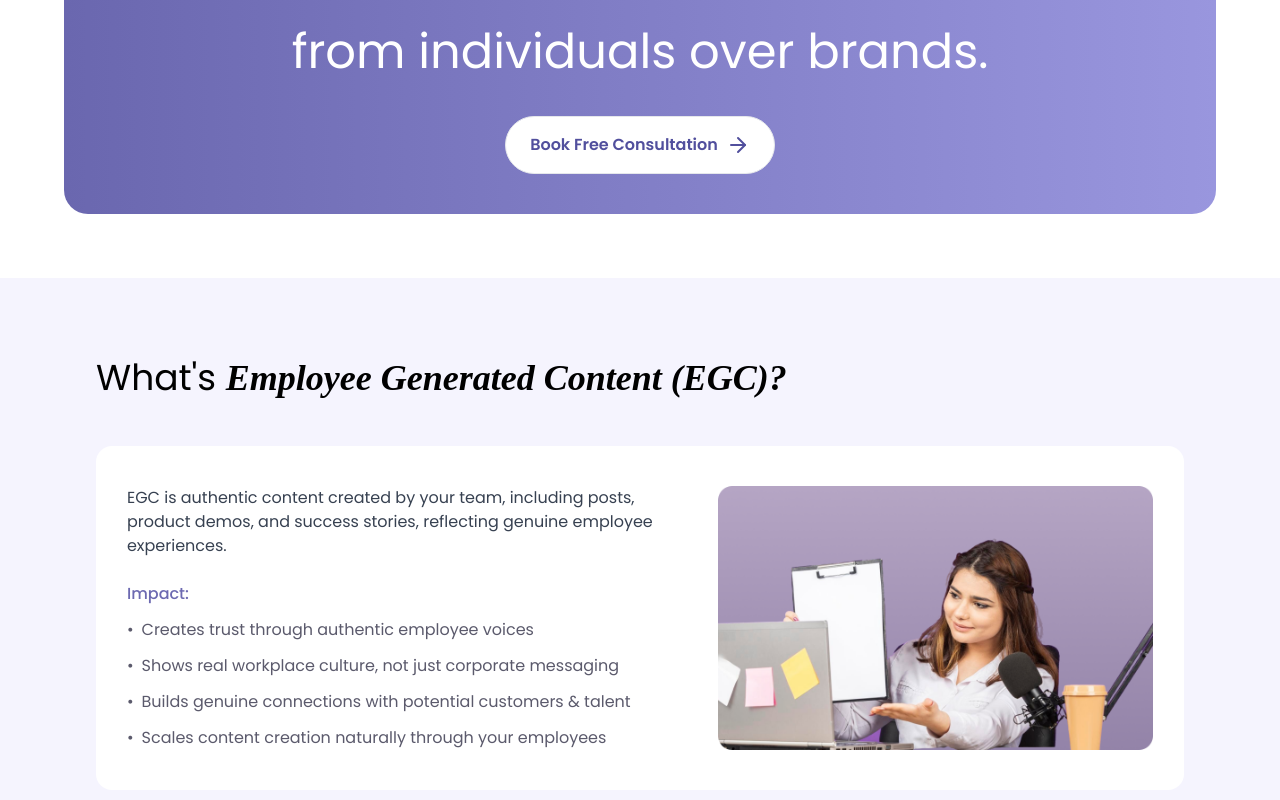
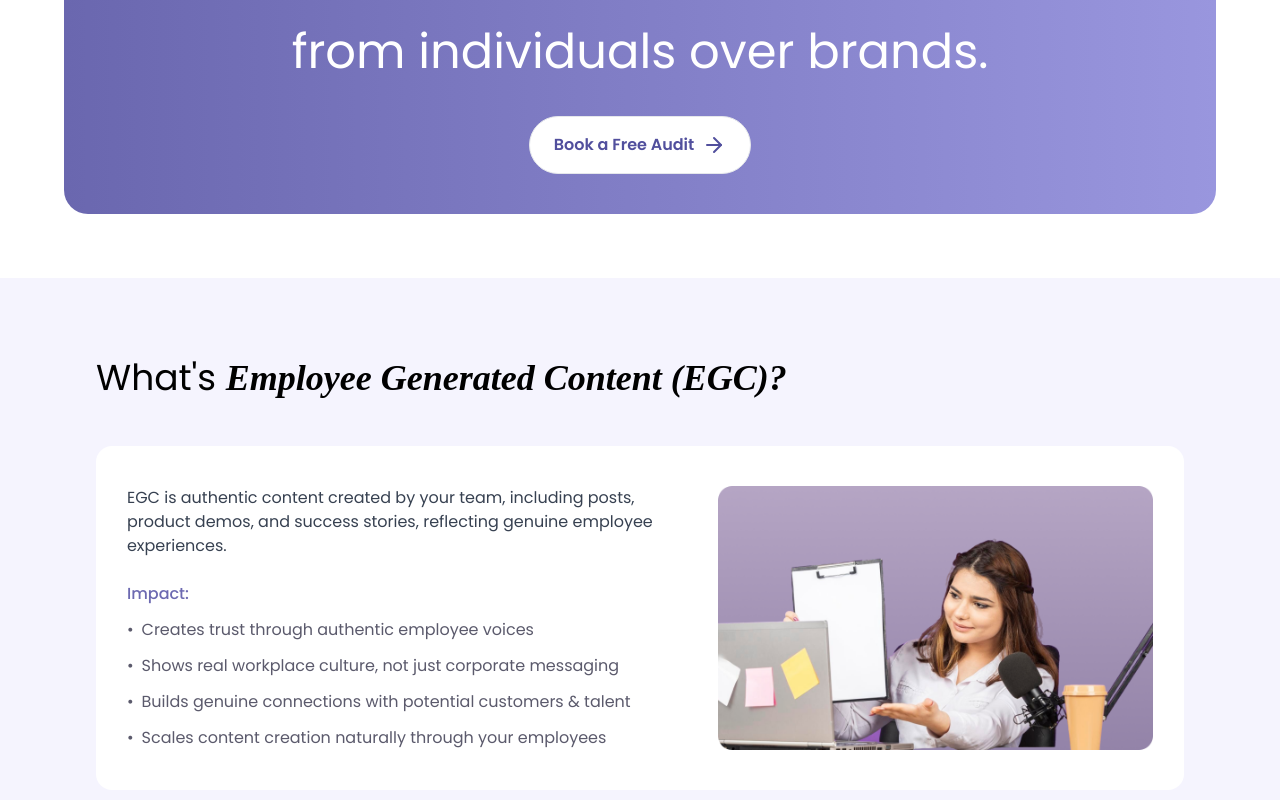
Before and after one commit to Madhubala-06/kreatoors, a React (Create React App) app: page / in a window 1280 px wide. Shown: the part 1160-1960 px from the top of the page. Built offline with nearby package versions, Linux system fonts and the light colour scheme; a web font is replaced by a local one.

Commit message:
Changes added

```diff
--- a/src/components/pages/Home/AudienceSection.jsx
+++ b/src/components/pages/Home/AudienceSection.jsx
@@ -26,7 +26,7 @@ const AudienceSection = () => {
         'Communications Integration: Align internal and external messaging',
         'Platform Optimization: Leverage technology for scalable engagement'
       ],
-      ctaText: 'Book Free Consultation'
+      ctaText: 'Book a Free Audit'
     },
 
 
@@ -143,7 +143,7 @@ const AudienceSection = () => {
                 target="_blank"
                 rel="noopener noreferrer"
               >
-               Book Free Consultation
+               Book a Free Audit
               </a>
 
             </button>
--- a/src/components/pages/Home/Values.jsx
+++ b/src/components/pages/Home/Values.jsx
@@ -107,7 +107,7 @@ const ValueStats = () => {
         <div className="flex justify-center">
           <button onClick={handleClick} className="px-6 py-4 mt-10 rounded-full font-medium bg-white border border-border-gradient flex items-center justify-center space-x-2  transition-all duration-700 ease-out delay-400
                                hover:scale-105  ">
-            <span className="text-blue-custom-700 font-semibold">Book Free Consultation </span>
+            <span className="text-blue-custom-700 font-semibold">Book a Free Audit </span>
             <span className="inline-block transform group-hover:translate-x-1 transition-transform text-blue-custom-700">
               <svg
                 xmlns="http://www.w3.org/2000/svg"
--- a/src/components/pages/Services/ServiceSection.jsx
+++ b/src/components/pages/Services/ServiceSection.jsx
@@ -419,7 +419,7 @@ const ServiceSection = ({
                             >
 
 
-                                Book Free Consultation
+                                Book a Free Audit
                             </button>
                         </a>
                     </div>
```
